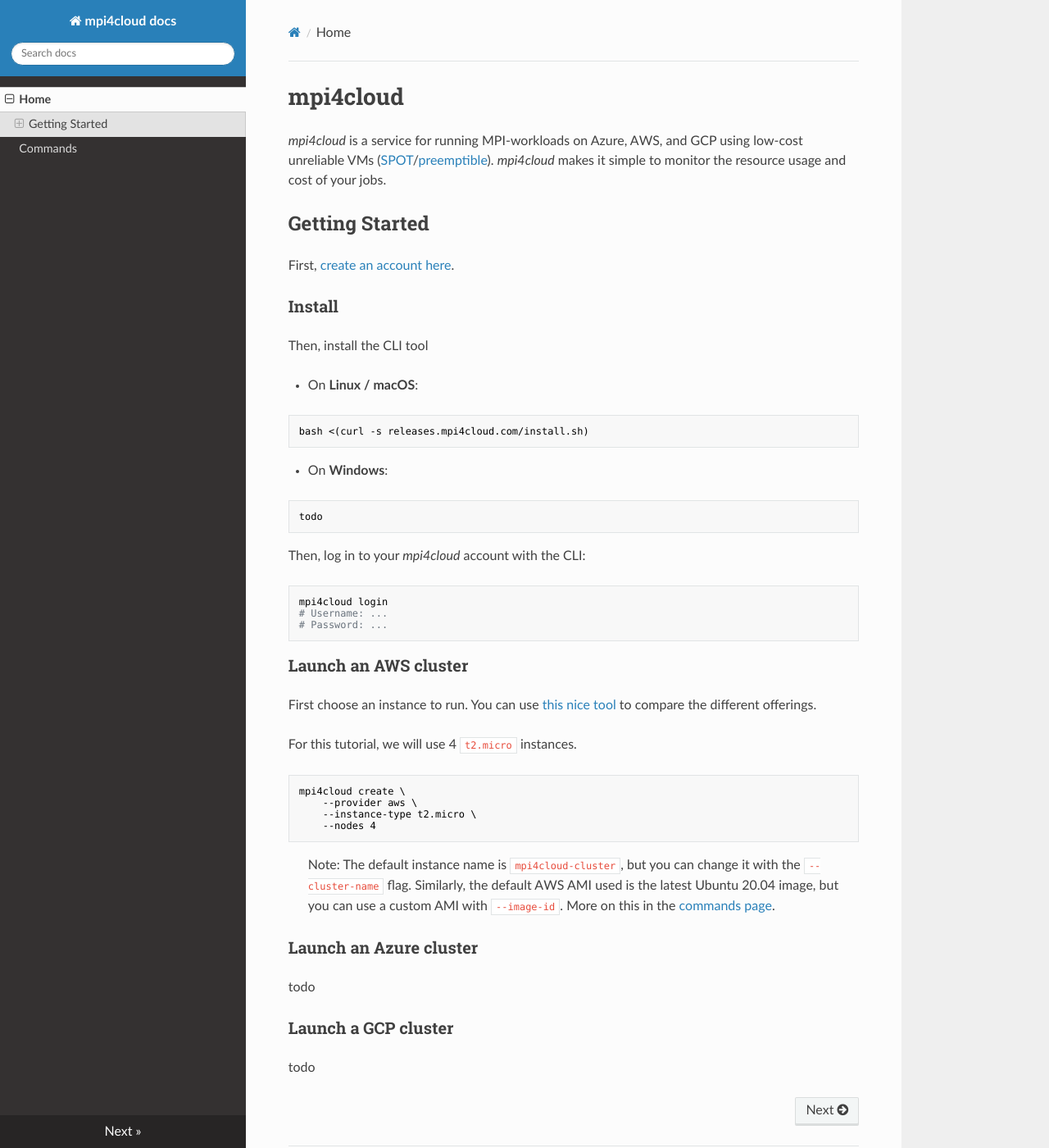
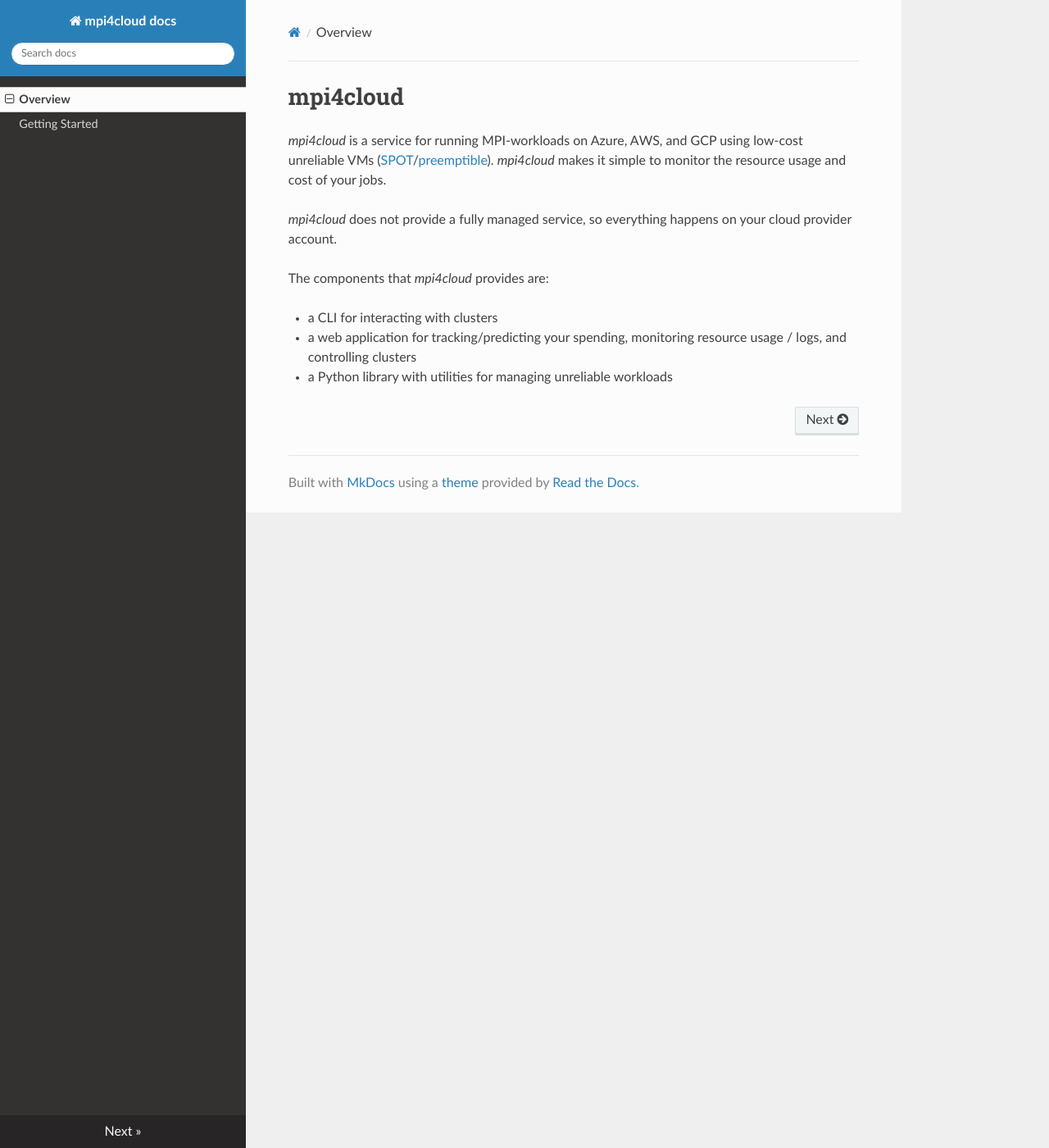
Before and after one commit to mpi4cloud/mpi4cloud, an MkDocs documentation site: the page built from docs/index.md, in a window 1280 px wide and 1400 px high. Shown: the whole window at 82% size. Built offline with MkDocs 1.6.1, drawn with Linux system fonts in a browser that asks for light colours; nearby versions of some CDN libraries.

````diff
--- a/docs/index.md
+++ b/docs/index.md
@@ -5,60 +5,11 @@ using low-cost unreliable VMs ([SPOT](https://aws.amazon.com/ec2/spot)/[preempti
 _mpi4cloud_ makes it simple to monitor the resource usage
 and cost of your jobs.
 
-## Getting Started
+_mpi4cloud_ does not provide a fully managed service,
+so everything happens on your cloud provider account.
 
-First, [create an account here](https://app.mpi4cloud.com/signup).
+The components that _mpi4cloud_ provides are:
 
-### Install
-
-Then, install the CLI tool
-
-- On **Linux / macOS**:
-```bash
-bash <(curl -s releases.mpi4cloud.com/install.sh)
-```
-
-- On **Windows**:
-
-```bash
-todo
-```
-
-
-Then, log in to your _mpi4cloud_ account with the CLI:
-
-```bash
-mpi4cloud login
-# Username: ...
-# Password: ...
-```
-
-### Launch an AWS cluster
-
-First choose an instance to run.
-You can use [this nice tool](https://instances.vantage.sh/) to
-compare the different offerings.
-
-For this tutorial, we will use 4 `t2.micro` instances.
-
-```bash
-mpi4cloud create \
-    --provider aws \
-    --instance-type t2.micro \
-    --nodes 4
-```
-
-> Note: The default instance name is `mpi4cloud-cluster`,
-> but you can change it with the `--cluster-name` flag.
-> Similarly, the default AWS AMI used is the latest Ubuntu 20.04 image,
-> but you can use a custom AMI with `--image-id`. More on this in
-> the [commands page](commands.md).
-
-
-### Launch an Azure cluster
-
-todo
-
-### Launch a GCP cluster
-
-todo
+- a CLI for interacting with clusters
+- a web application for tracking/predicting your spending, monitoring resource usage / logs, and controlling clusters
+- a Python library with utilities for managing unreliable workloads
--- a/mkdocs.yml
+++ b/mkdocs.yml
@@ -1,6 +1,6 @@
 site_name: mpi4cloud docs
 site_url: https://mpi4cloud.readthedocs.io
 nav:
-  - Home: index.md
-  - Commands: commands.md
+  - Overview: index.md
+  - Getting Started: getting-started.md
 theme: readthedocs
````
Also changed, not shown: docs/commands.md (deleted, +0 -3 lines), docs/getting-started.md (added, +152 -0 lines).
